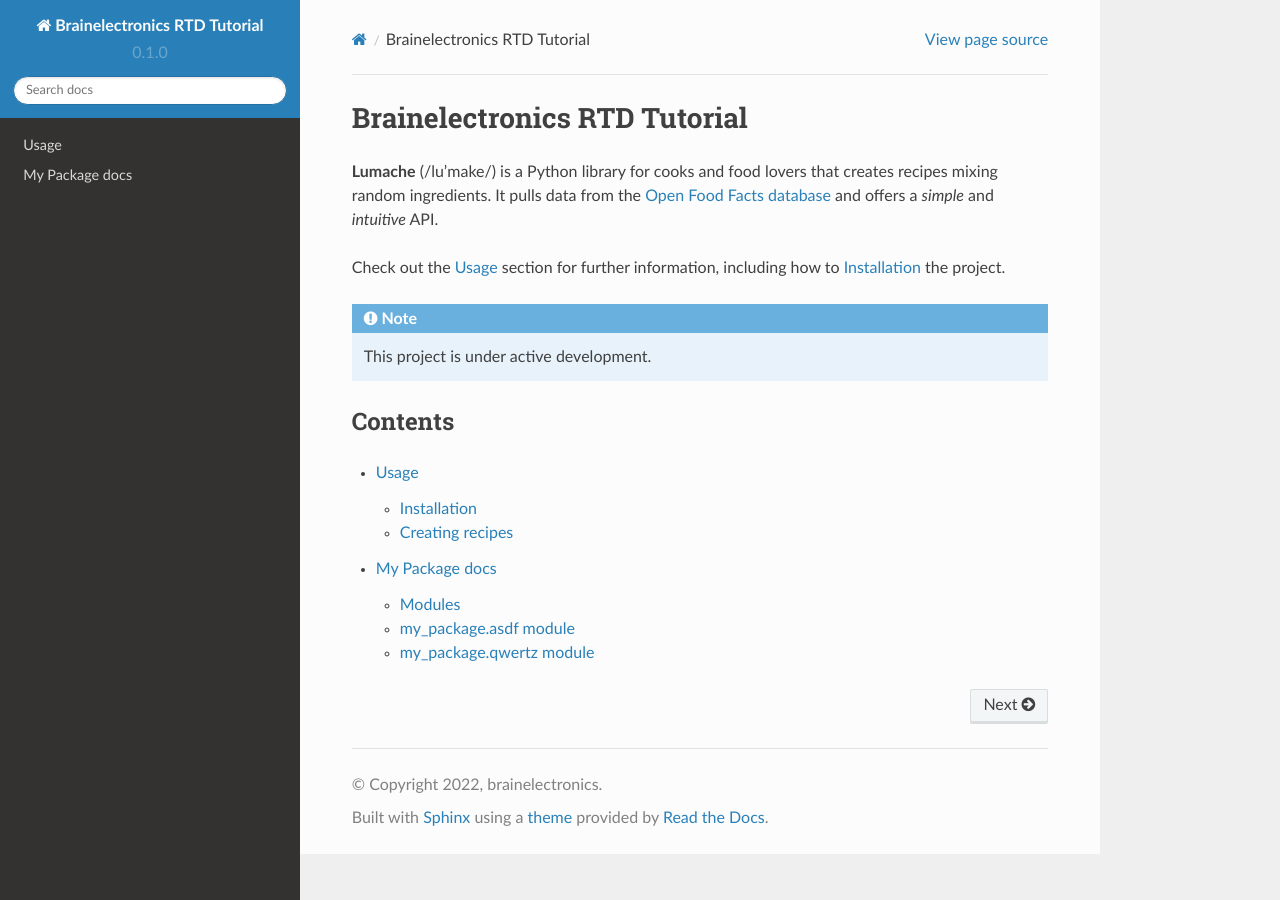
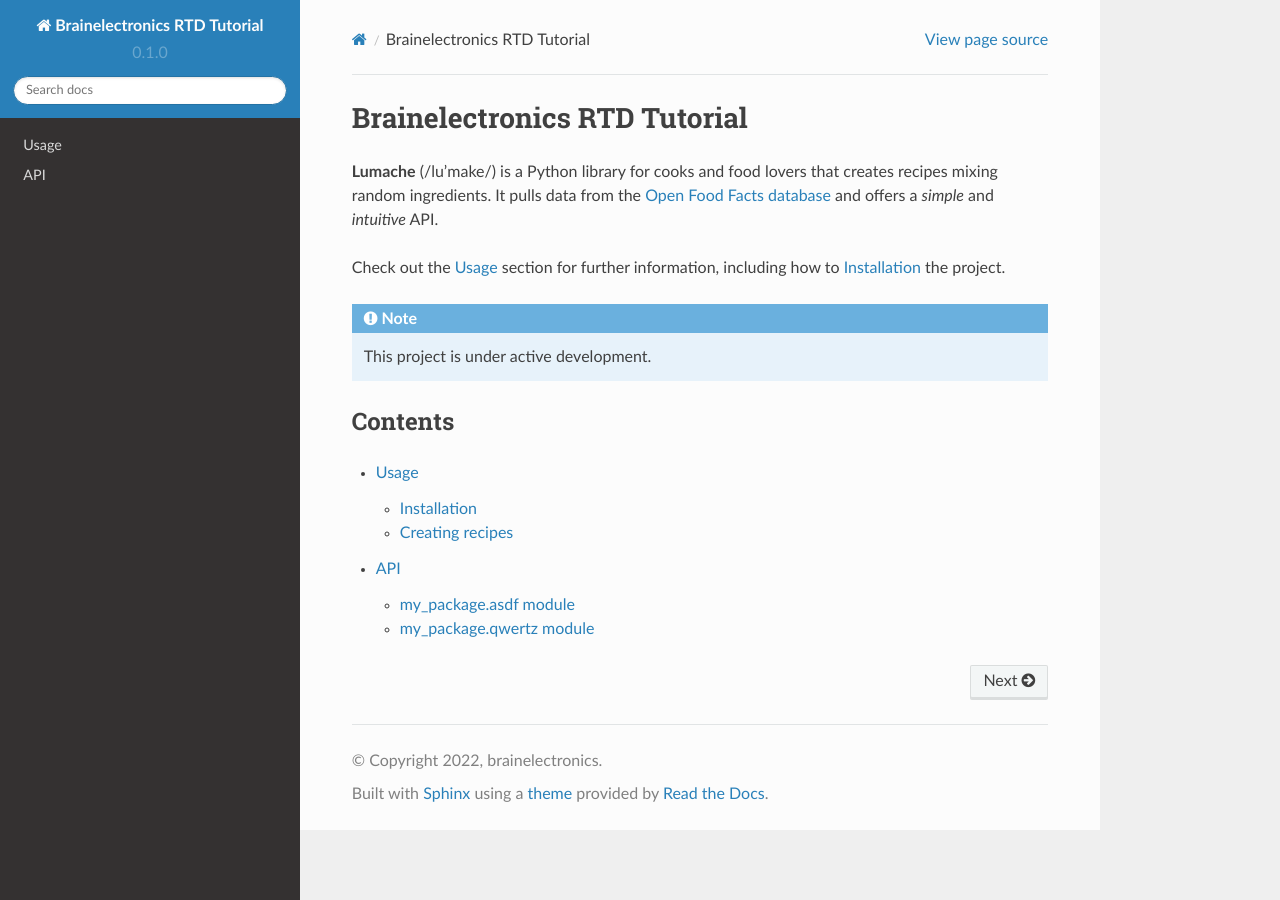
Before and after one commit to bbaranoff/binding-down-to-gsm, a Sphinx documentation site: the page built from docs/source/index.rst, in a window 1280 px wide. Built offline with Sphinx 7.4.7 and the Read the Docs theme 2.0.0, drawn with Linux system fonts in a browser that asks for light colours; pages that are not in the unit, such as notebooks, are missing from menus.

Commit message:
use my_package.rst as api file

```diff
--- a/docs/source/my_package.rst
+++ b/docs/source/my_package.rst
@@ -1,8 +1,8 @@
-My Package docs
+API
 ===================
 
-Modules
-----------
+.. autosummary::
+   :toctree: generated
 
 my_package.asdf module
 ---------------------------------
```
